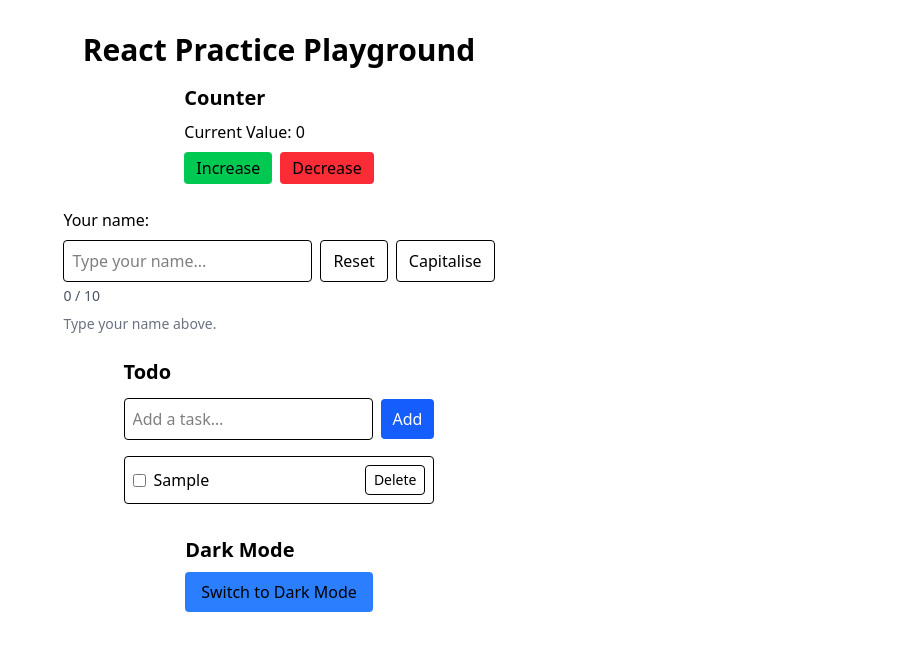
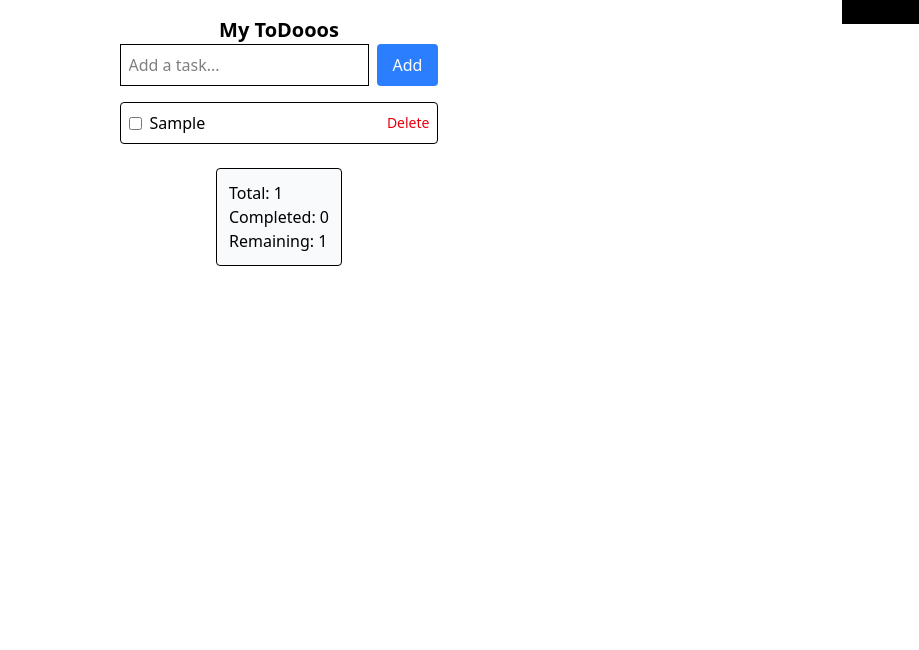
Before and after one commit to Sagebele/MyReactApp, a React (Vite) app in the folder client/: page / in a window 1280 px wide. Both pictures are taken after typing "Sample" into the empty fields and a click on the button "Add". Shown: the top 650 px of the page, without its empty margins (361-1280 px from the left). Built offline with nearby package versions, Linux system fonts and the light colour scheme.

Commit message:
Changed to todo

```diff
--- a/client/src/App.tsx
+++ b/client/src/App.tsx
@@ -1,33 +1,47 @@
 import { useState } from "react";
-import Counter from "./components/counter"
-import NameInput from "./components/NameInput";
 import TodoList from "./components/ToDoList";
+import TodoSummary from "./components/ToDoSummary";
 
+type Todo = { id: number; text: string; done: boolean };
 
 export default function App() {
-  // State for a "dark mode" toggle
-  const [darkMode, setDarkMode] = useState(false);
-  const [name, setName] = useState("")
+  const [todos, setTodos] = useState<Todo[]>([]);
+  const [dark, setDark] = useState(false);
 
-return (
-    <div className={`justify-items-center min-h-screen p-8 transition-colors ${
-        darkMode ? "bg-gray-900 text-white" : "bg-white text-black"
-      }`}>
-      <h1 className="text-3xl font-bold mb-4">React Practice Playground</h1>
+  function addTodo(text: string) {
+    const newTodo: Todo = { id: Date.now(), text, done: false };
+    setTodos(prev => [...prev, newTodo]);
+  }
 
-      <Counter />
-      <NameInput value={name} onChange={setName} />
-      <TodoList />
+  function toggleTodo(id: number) {
+    setTodos(prev =>
+      prev.map(t => t.id === id ? { ...t, done: !t.done } : t)
+    );
+  }
 
-      <div>
-        <h2 className="text-xl font-semibold mb-2">Dark Mode</h2>
+  function removeTodo(id: number) {
+    setTodos(prev => prev.filter(t => t.id !== id));
+  }
+
+  return (
+    <div className="p-4 ">
+      <div className="justify-items-center">
+        <h1 className="text-xl font-bold">My ToDooos</h1>
+
+        {/* Pass state and functions DOWN */}
+        <TodoList todos={todos} addTodo={addTodo} toggleTodo={toggleTodo} removeTodo={removeTodo} />
+
+        {/* Second component also gets the same todos */}
+        <TodoSummary todos={todos} />
+      </div>
+      <div className="absolute top-0 right-0 justify-content-center">
         <button
-          onClick={() => setDarkMode(!darkMode)}
-          className="bg-blue-500 px-4 py-2 rounded"
+        className= "dark:bg-black bg-black"
+        onClick= {()=>setDark(true)}
         >
-          {darkMode ? "Switch to Light Mode" : "Switch to Dark Mode"}
+          {dark?"darkmode":"lightmode"}
         </button>
       </div>
     </div>
-)
+  );
 }
--- a/client/src/components/CharacterCount.tsx
+++ /dev/null
@@ -1,20 +0,0 @@
-
-
-
-type CharacterCountProps = {
-    text: string;
-    max?: number; //option limit for later
-}
-
-export default function CharacterCount({ text, max }: CharacterCountProps) {
-    const count = text.length;
-    const over = max !== undefined && count > max;
-
-    return (
-        <div className="text-sm mt-1">
-        <span className={over ? "text-red-600" : "text-gray-600"}>
-            {count} {max ? `/ ${max}` : "chars"}
-        </span>
-        </div>
-    );
-}
--- a/client/src/components/Greetings.tsx
+++ /dev/null
@@ -1,15 +0,0 @@
-
-
-type GreetingsProps = {
-    name: string; //read-only input from parent
-}
-
-export default function Greeting({name}: GreetingsProps){
-    const hand = (name.length !== undefined) && (name.length < 10)
-    //This component has no state. It just derives UI from the prop.
-    if(!name){
-        return <p className="text-sm text-gray-500 mt-2">Type your name above.</p>
-
-    }
-    return <p className="mt-2">Hello, {name} ! {hand ? "👋" : "🖐️"}</p>
-}
--- a/client/src/components/NameInput.tsx
+++ /dev/null
@@ -1,45 +0,0 @@
-import Greeting from "./Greetings"
-import CharacterCount from "./CharacterCount"
-
-type NameInputProps = {
-  value: string;
-  onChange: (val: string) => void;
-};
-
-export default function NameInput({ value, onChange }: NameInputProps) {
-  return (
-    <div className="mb-6">
-      <label className="block mb-2 font-medium">Your name:</label>
-
-      {/* Flex container for input + button */}
-      <div className="flex items-center gap-2">
-        <input
-          type="text"
-          value={value}
-          onChange={(e) => onChange(e.target.value)}
-          placeholder="Type your name..."
-          className="border rounded p-2 text-black"
-        />
-        <button
-          type="button"
-          onClick={() => onChange("")}
-          className="px-3 py-2 border rounded bg-black-200 hover:bg-gray-300 hover:text-black"
-        >
-          Reset
-        </button>
-        <button
-        type="button"
-          onClick={() => onChange(value.toUpperCase())}
-          className="px-3 py-2 border rounded bg-black-200 hover:bg-gray-300 hover:text-black"
-        >
-          Capitalise
-        </button>
-      </div>
-
-
-      {/* New: character count + greeting */}
-      <CharacterCount text={value} max={10} />
-      <Greeting name={value} />
-    </div>
-  );
-}
--- a/client/src/components/ToDoList.tsx
+++ b/client/src/components/ToDoList.tsx
@@ -1,146 +1,49 @@
 import { useState } from "react";
-import { useRef } from "react";
 
 type Todo = { id: number; text: string; done: boolean };
 
-export default function TodoList() {
-  const [items, setItems] = useState<Todo[]>([]);
+interface Props {
+  todos: Todo[];
+  addTodo: (text: string) => void;
+  toggleTodo: (id: number) => void;
+  removeTodo: (id: number) => void;
+}
+
+export default function TodoList({ todos, addTodo, toggleTodo, removeTodo }: Props) {
   const [text, setText] = useState("");
-  const [highlighted, setHighlighted] = useState<number | null>(null);
-  const [editingIndex, setEditingIndex] = useState<number | null>(null);
-  const [editingText, setEditingText] = useState("");
-  const inputRef = useRef<HTMLInputElement>(null); // NEW
 
-
-  const disabled = items.length >= 5;
-
-  function addItem(e: React.FormEvent) {
+  function handleAdd(e: React.FormEvent) {
     e.preventDefault();
-    const trimmed = text.trim();
-    if (!trimmed || disabled) return;
-
-    const newItem: Todo = { id: Date.now(), text: trimmed, done: false };
-    const newIndex = items.length;
-
-    setItems(prev => [...prev, newItem]);
+    if (!text.trim()) return;
+    addTodo(text.trim()); // send text UP to parent
     setText("");
-
-    setHighlighted(newIndex);
-    setTimeout(() => setHighlighted(null), 2000);
-
-    inputRef.current?.focus(); // NEW: put cursor back
-    inputRef.current?.select(); // optional: select text
-  }
-
-  function startEdit(index: number) {
-    setEditingIndex(index);
-    setEditingText(items[index].text); // use the item's text
-  }
-
-  function saveEdit() {
-    if (editingIndex === null) return;
-    const trimmed = editingText.trim();
-    if (!trimmed) { cancelEdit(); return; }
-
-    // update the Todo object, not replace with a string
-    setItems(prev =>
-      prev.map((it, i) => (i === editingIndex ? { ...it, text: trimmed } : it))
-    );
-
-    setEditingIndex(null);
-    setEditingText("");
-  }
-
-  function cancelEdit() {
-    setEditingIndex(null);
-    setEditingText("");
-  }
-
-  function toggle(id: number) {
-    setItems(prev =>
-      prev.map(t => (t.id === id ? { ...t, done: !t.done } : t))
-    );
-  }
-
-  function remove(id: number) {
-    setItems(prev => prev.filter(t => t.id !== id));
   }
 
   return (
-    <div className="mb-8">
-      <h2 className="text-xl font-semibold mb-3">Todo</h2>
-
-      {/* Add form */}
-      <form onSubmit={addItem} className="flex items-center gap-2 mb-4">
+    <div className="mb-6">
+      <form onSubmit={handleAdd} className="flex gap-2">
         <input
-          className="border rounded p-2 text-black w-full max-w-sm"
+          className="border p-2 flex-1 text-black"
           value={text}
           onChange={(e) => setText(e.target.value)}
-          placeholder="Add a task…"
+          placeholder="Add a task..."
         />
-        <button
-          disabled={disabled}
-          className="px-3 py-2 rounded bg-blue-600 text-white disabled:opacity-50"
-        >
-          Add
-        </button>
+        <button className="bg-blue-500 text-white px-4 rounded">Add</button>
+      </form>
 
-      </form>
-      {disabled && <p className="text-red-600">Limit Reached</p>}
-
-
-      {/* List */}
-      <ul className="space-y-2">
-        {items.map((item, index) => {
-          const isEditing = index === editingIndex;
-          const isHighlighted = index === highlighted;
-
-          return (
-            <li
-              key={item.id}
-              className={`flex items-center justify-between border rounded p-2 ${
-                isHighlighted ? "font-bold bg-yellow-50" : ""
-              }`}
-            >
-              <div className="flex items-center gap-2">
-                <input
-                  type="checkbox"
-                  checked={item.done}
-                  onChange={() => toggle(item.id)}
-                />
-
-                {isEditing ? (
-                  <input
-                    className="border rounded p-1 text-black"
-                    value={editingText}
-                    onChange={(e) => setEditingText(e.target.value)}
-                    onKeyDown={(e) => {
-                      if (e.key === "Enter") saveEdit();
-                      if (e.key === "Escape") cancelEdit();
-                    }}
-                    onBlur={cancelEdit}  // or onBlur={saveEdit} if you prefer
-                    autoFocus
-                  />
-                ) : (
-                  <span
-                    onClick={() => startEdit(index)}
-                    className={item.done ? "line-through opacity-60 cursor-text" : "cursor-text"}
-                  >
-                    {item.text} {/* FIX: show text, not id */}
-                  </span>
-                )}
-              </div>
-              <button
-                onClick={() => remove(item.id)}
-                className="text-sm px-2 py-1 border rounded hover:bg-gray-100"
-              >
-                Delete
-              </button>
-            </li>
-          );
-        })}
+      <ul className="mt-4 space-y-2">
+        {todos.map(todo => (
+          <li key={todo.id} className="flex justify-between items-center border p-2 rounded">
+            <label className="flex items-center gap-2">
+              <input type="checkbox" checked={todo.done} onChange={() => toggleTodo(todo.id)} />
+              <span className={todo.done ? "line-through opacity-60" : ""}>{todo.text}</span>
+            </label>
+            <button onClick={() => removeTodo(todo.id)} className="text-sm text-red-600">
+              Delete
+            </button>
+          </li>
+        ))}
       </ul>
-
     </div>
   );
 }
--- /dev/null
+++ b/client/src/components/ToDoSummary.tsx
@@ -0,0 +1,19 @@
+type Todo = { id: number; text: string; done: boolean };
+
+interface Props {
+  todos: Todo[];
+}
+
+export default function TodoSummary({ todos }: Props) {
+  const total = todos.length;
+  const completed = todos.filter(t => t.done).length;
+  const remaining = total - completed;
+
+  return (
+    <div className="p-3 border rounded bg-gray-50">
+      <p>Total: {total}</p>
+      <p>Completed: {completed}</p>
+      <p>Remaining: {remaining}</p>
+    </div>
+  );
+}
--- a/client/src/components/counter.tsx
+++ /dev/null
@@ -1,18 +0,0 @@
-import { useState } from "react";
-
-export default function Counter() {
-    const [count, setCount] = useState(0);
-
-    return(
-        <div className = "mb-6">
-            <h2 className = "text-xl font-semibold mb-2">Counter</h2>
-            <p className = "mb-2">Current Value: {count}</p>
-            <div className = "flex gap-2">
-                <button onClick = {()=> setCount(count + 1)}
-                className = "bg-green-500 px-3 py-1 rounded">Increase</button>
-                <button onClick = {() => setCount(count -1)}
-                className="bg-red-500 px-3 py-1 rounded">Decrease</button>
-            </div>
-        </div>
-    )
-}
--- a/client/src/pages/Cases.tsx
+++ /dev/null
@@ -1,8 +0,0 @@
-export default function Cases() {
-  return (
-    <div>
-      <h2 className="text-2xl font-bold mb-4">Cases</h2>
-      <p>List of cases will go here once we connect to the backend.</p>
-    </div>
-  );
-}
--- a/client/src/pages/Home.tsx
+++ /dev/null
@@ -1,8 +0,0 @@
-export default function Home() {
-  return (
-    <div>
-      <h2 className="text-2xl font-bold mb-4">Welcome</h2>
-      <p>This is the home page of your Incident & Evidence Management System.</p>
-    </div>
-  );
-}
--- a/client/src/pages/Login.tsx
+++ /dev/null
@@ -1,22 +0,0 @@
-export default function Login() {
-  return (
-    <div>
-      <h2 className="text-2xl font-bold mb-4">Login</h2>
-      <form className="space-y-4 max-w-sm">
-        <input
-          type="email"
-          placeholder="Email"
-          className="border rounded w-full p-2"
-        />
-        <input
-          type="password"
-          placeholder="Password"
-          className="border rounded w-full p-2"
-        />
-        <button className="bg-blue-600 text-white px-4 py-2 rounded">
-          Log In
-        </button>
-      </form>
-    </div>
-  );
-}
```
